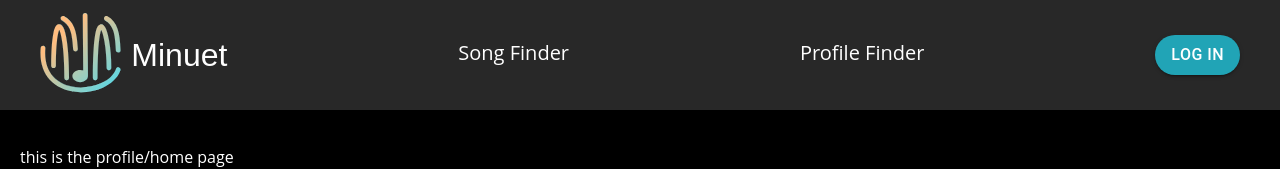
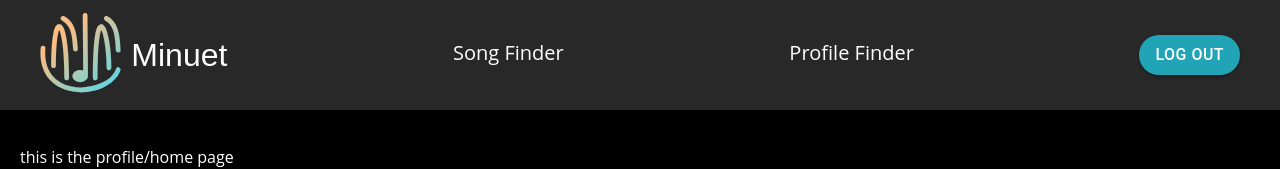
Before and after one commit to jakobreinwald/cs-130-project, a React (Create React App) app in the folder minuet/: page / in a window 1280 px wide. Shown: the top 169 px of the page. Built offline with nearby package versions, Linux system fonts and the light colour scheme.

Commit message:
if user is not logged in, song and profile finder should not show

```diff
--- a/minuet/src/components/navbar.js
+++ b/minuet/src/components/navbar.js
@@ -4,7 +4,7 @@ import Button from '@mui/material/Button';
 import {Link} from 'react-router-dom';
 import './navbar.css'
 
-const isLoggedIn = false; //todo based on whether logged in or not
+const isLoggedIn = true; //todo based on whether logged in or not
 
 function LogInOutButton () {
     const buttonText = isLoggedIn ? "Log Out" : "Log In";
@@ -24,9 +24,12 @@ function NavBar () {
                     <Link to='/' className='navbarAppName'> Minuet </Link>
                 </div>
 
-                <p><Link to='/song-finder' data-replace="Song Finder" className="navbarLink"><span>Song Finder</span></Link></p>
-                <p><Link to='/profile-finder' data-replace="Profile Finder" className="navbarLink"><span>Profile Finder</span></Link></p>
-
+                { isLoggedIn ?
+                    <p><Link to='/song-finder' data-replace="Song Finder" className="navbarLink"><span>Song Finder</span></Link></p> :
+                    null}
+                { isLoggedIn ?
+                    <p><Link to='/profile-finder' data-replace="Profile Finder" className="navbarLink"><span>Profile Finder</span></Link></p> :
+                    null}
                 <LogInOutButton />
             </div>
 
```
